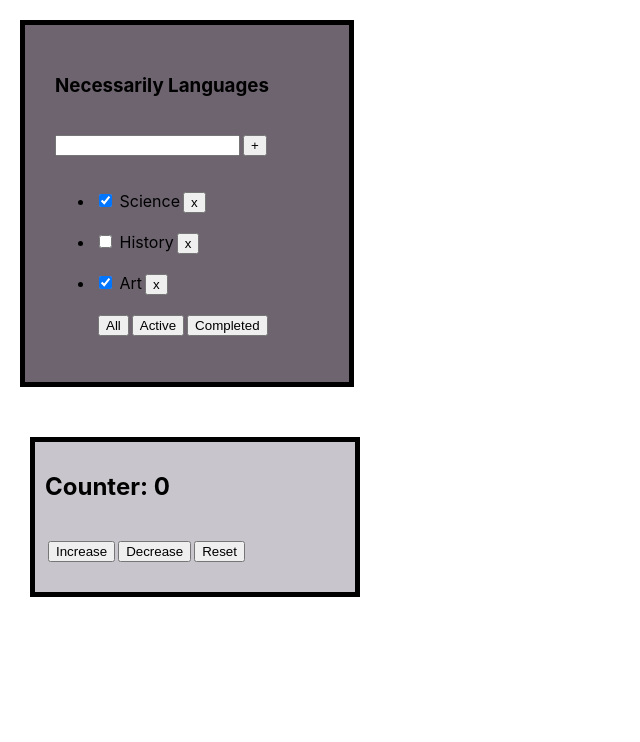
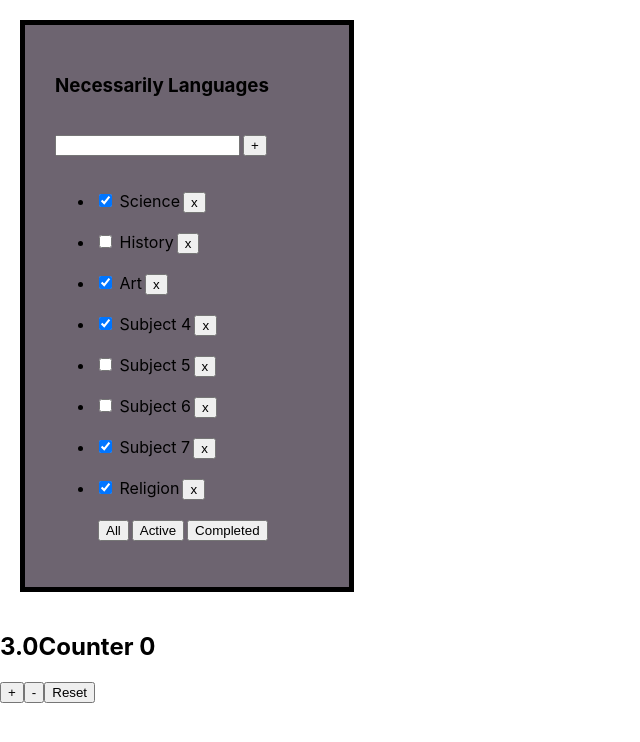
Before and after one commit to Sova42-cmd/React_Project, a React (Vite) app: page / in a window 1280 px wide. Shown: the top 742 px of the page, without its empty margins (0-640 px from the left). Built offline with nearby package versions, Linux system fonts and the light colour scheme.

Commit message:
working.buttons(callback,useState)

```diff
--- a/src/App.tsx
+++ b/src/App.tsx
@@ -2,6 +2,7 @@ import './App.css'
 import ToDoList from "./ToDoList.tsx";
 import Counter from "./Counter.tsx";
 import {createLogger} from "vite";
+import {useState} from "react";
 // import {useState} from "react";
 
 
@@ -9,7 +10,13 @@ let firstTasks = [
     {id: 1, name: "Science", isDone: true,},
     {id: 2, name: "History", isDone: false,},
     {id: 3, name: "Art", isDone: true,},
+    {id: 4, name: "Subject 4", isDone: true,},
+    {id: 5, name: "Subject 5", isDone: false,},
+    {id: 6, name: "Subject 6", isDone: false,},
+    {id: 7, name: "Subject 7", isDone: true,},
+    {id: 8, name: "Religion", isDone: true,},
 ]
+
 
 const secondTasks = [
     {id: 4, name: "Task1", isDone: true},
@@ -74,31 +81,45 @@ const fifthTasks = [
 // console.log(longWords);
 
 
+
 function App() {
 
-    // const [filteredTasks, setFilteredTasks] = useState(firstTasks)
 
-    // const deleteTask = (taskId: number) => {
-    //     setFilteredTasks(filteredTasks.filter((element: any) => {
-    //             return element.id === taskId ? false : true
-    //         })
-    //     )
-    // }
 
-    // function telephone(randomId:any, messageFromChild:any) {
-    //     return console.log("Just a random text"+randomId+messageFromChild)
-    // }
-    //
+    function phone(elementId:any, additionalMessage:any) {
+        return  console.log("Hello dad, I'm number"+elementId+additionalMessage)
+    }
 
-    function mobile(randomId:any, arbitraryId:any) {
-        return console.log("Random boring text "+randomId+arbitraryId)
+    let unfilteredTasks =firstTasks;
+    let completedTasks =firstTasks.filter((element:any) => {return element.isDone});
+    let unfinishedTasks =firstTasks.filter((element:any) => {return !element.isDone});
+
+    const [tasksToChild, setTasksToChild]=useState(unfilteredTasks)
+
+    // let tasksToChild = unfilteredTasks
+
+    console.log(unfilteredTasks);
+    console.log(completedTasks);
+    console.log(unfinishedTasks);
+
+    function clickOnButton(messageFromChild:any) {
+        console.log(messageFromChild);
+    }
+    function clickOnSecondButton(messageFromSecondChild:any) {
+
+        // tasksToChild=unfinishedTasks
+        setTasksToChild(unfinishedTasks)
+
+    }
+    function clickOnThirdButton(messageFromThirdChild:any) {
+        console.log(messageFromThirdChild);
     }
 
 
     return (<>
-
-            <ToDoList title={"Necessarily Languages"} allTasks={firstTasks} buttons={buttons}
-            phone={mobile}
+            <ToDoList title={"Necessarily Languages"} allTasks={tasksToChild} buttons={buttons}
+            heraxos={phone} clickOnAllButton={clickOnButton} clickOnActiveButton={clickOnSecondButton}
+                      clickOnCompletedButton={clickOnThirdButton}
             />
             {/*<ToDoList title={"Preferred to Know"} allTasks={filteredTasks} buttons={buttons}/>*/}
             {/*<ToDoList title={"Optional"} allTasks={filteredTasks} buttons={buttons}/>*/}
--- a/src/Counter.tsx
+++ b/src/Counter.tsx
@@ -1,32 +1,26 @@
-import './Counter.css'
+import {useState} from "react";
 
-import { useState } from "react";
 function Counter() {
 
-    // let A = 0;
+    const [tiv, useTiv] = useState(0)
 
-    const [A, setA] = useState(0);
-
-    const increase = () => {
-        setA(A+1);
-    };
-
-    const decrease = () => {
-        setA(A-1);
-    };
-
-    const reset = () => {
-        setA(0);
-    };
+    const plus = () => {
+        useTiv(tiv+1)
+    }
+    const minus = () => {
+        useTiv(tiv-1)
+    }
+    const zero = () => {
+        useTiv(0)
+    }
 
     return (
-        <div className="Counter">
-            <h2>Counter: {A}</h2>
-            <button onClick={increase}>Increase</button>
-            <button onClick={decrease}>Decrease</button>
-            <button onClick={reset}>Reset</button>
+        <div>
+            <h2>3.0Counter {tiv}</h2>
+            <button onClick={plus}>+</button>
+            <button onClick={minus}>-</button>
+            <button onClick={zero}>Reset</button>
         </div>
     )
 }
-
 export default Counter;
--- a/src/ToDoList.tsx
+++ b/src/ToDoList.tsx
@@ -2,6 +2,7 @@ import './App.css'
 
 
 function ToDoList(props: any) {
+
 
     return (
         <div className="app">
@@ -18,16 +19,16 @@ function ToDoList(props: any) {
                                 return (
                                     <li key={element.id}>
                                         <input type="checkbox" checked={element.isDone}/> <span>{element.name}</span>
-                                        <button onClick={() => {props.phone(element.id," Second boring text ")}}>x</button>
+                                        <button onClick={() => {props.heraxos(element.id, "Additional message")}}>x</button>
                                     </li>
                                 )
                             })
                             : <li>"There are no tasks"</li>
                     }
 
-                    <button onClick={() => props.allButton("Hello I'm all button")}>All</button>
-                    <button onClick={() => props.allButton("Hello I'm active button")}>Active</button>
-                    <button onClick={() => props.allButton("Hello I'm completed button")}>Completed</button>
+                    <button onClick={() => props.clickOnAllButton("Hello I'm all button")}>All</button>
+                    <button onClick={() => props.clickOnActiveButton("Hello I'm active button")}>Active</button>
+                    <button onClick={() => props.clickOnCompletedButton("Hello I'm completed button")}>Completed</button>
 
                 </ul>
                 <div>
```
